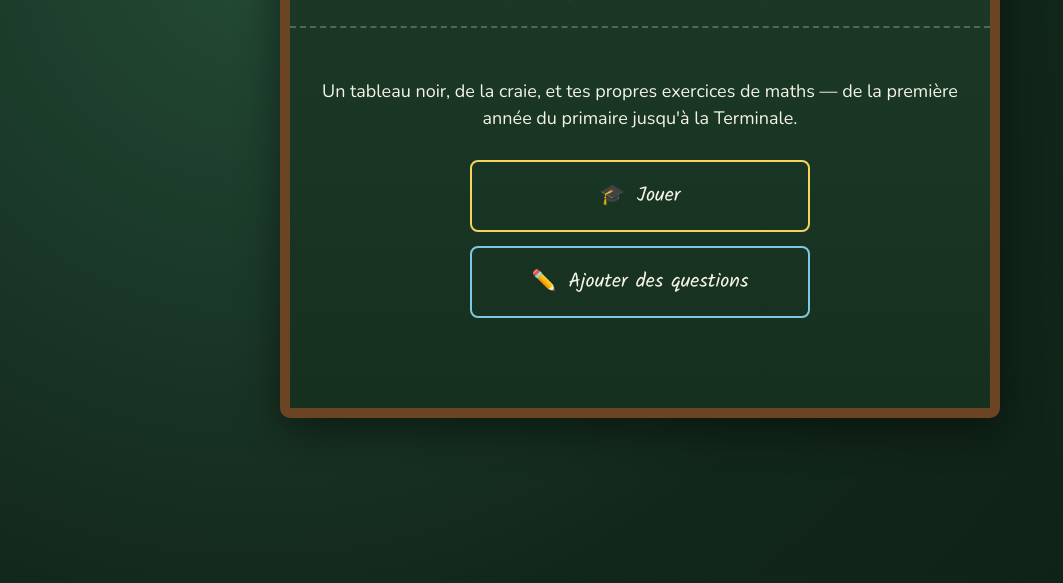
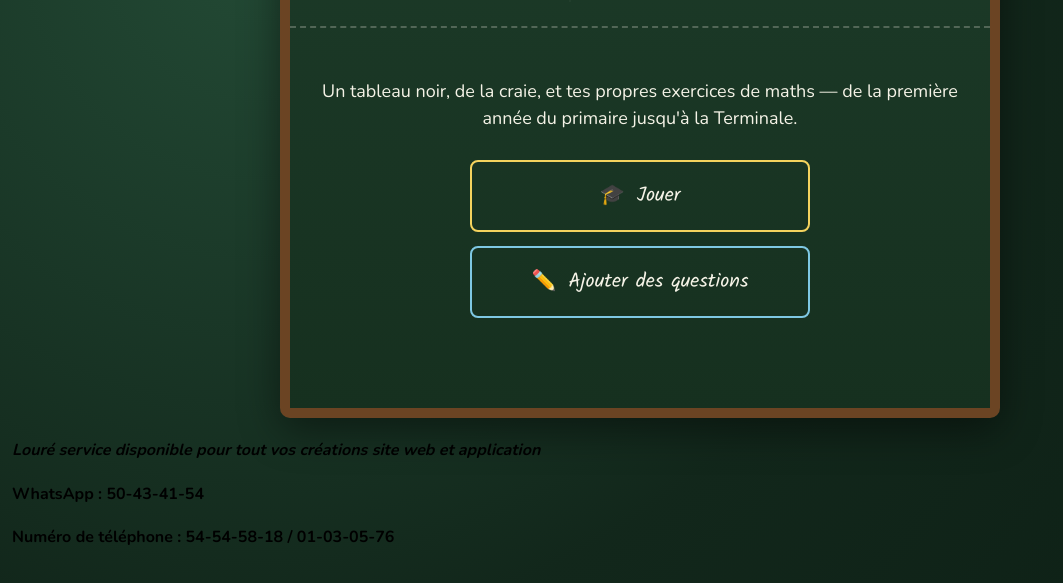
Before and after one commit to hamedlalegende494-coder/Tableau-a-craie-, a plain HTML site: page index.html in a window 1280 px wide. Shown: the part 133-716 px from the top of the page, without its empty margins (0-1063 px from the left). Drawn offline with nearby package versions, Linux system fonts and the light colour scheme.

Commit message:
Add footer with contact information to index.html

```diff
--- a/index.html
+++ b/index.html
@@ -288,7 +288,11 @@ input, textarea {
       <div id="board"></div>
     </div>
   </div>
-
+<footer>
+  <h4><b><i>Louré service disponible pour tout vos créations site web et application </i></b></h4>
+  <h4>WhatsApp : 50-43-41-54</h4>
+  <h4>Numéro de téléphone : 54-54-58-18 / 01-03-05-76</h4>
+</footer>
   <script>
 (function () {
   "use strict";
```
